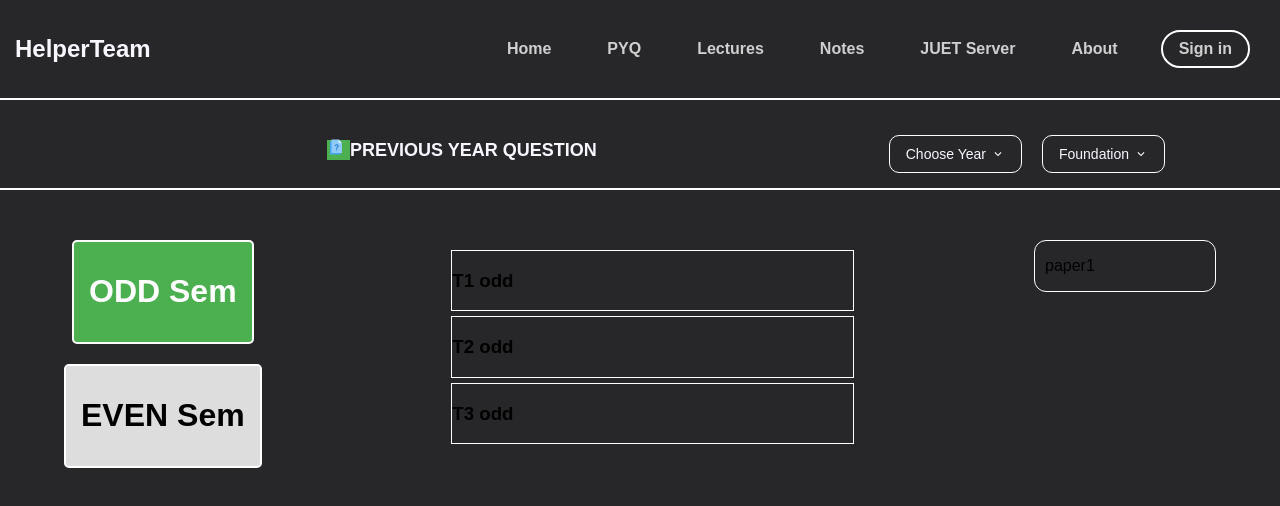
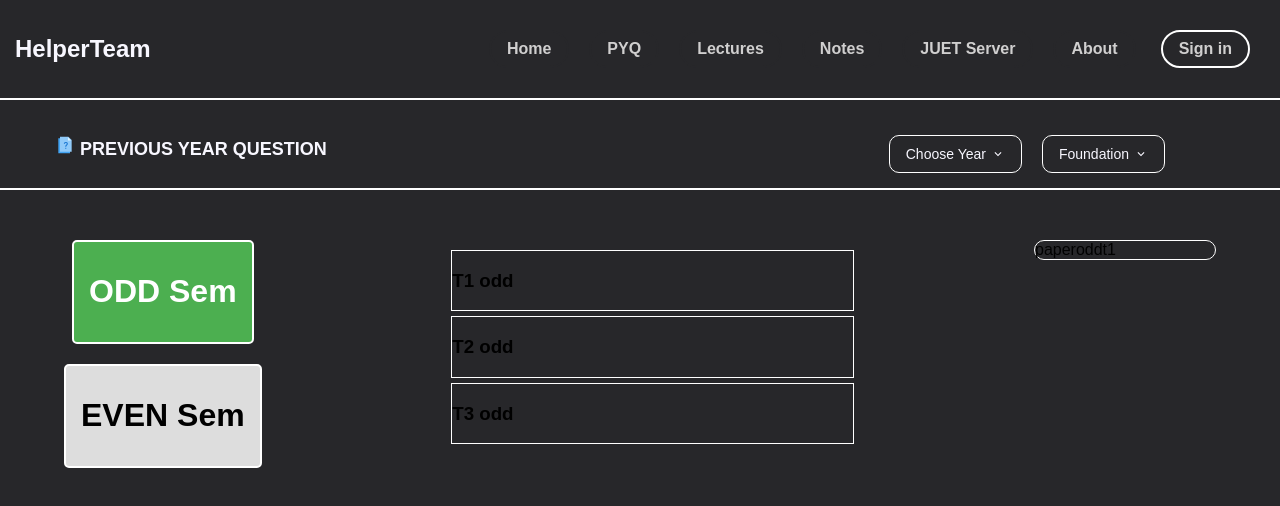
Before and after one commit to Indranil102/Helper_Team, a React (Create React App) app: page /pyq in a window 1280 px wide. Shown: the top 506 px of the page. Built offline with nearby package versions, Linux system fonts and the light colour scheme; the HTML template or start-up script is replaced by a standard one; a web font is replaced by a local one.

Commit message:
javascript added

```diff
--- a/src/Pages/notes/Notes.jsx
+++ b/src/Pages/notes/Notes.jsx
@@ -2,12 +2,9 @@ import React from 'react'
 import { MdOutlineKeyboardArrowDown } from "react-icons/md";
 import { CiStickyNote } from "react-icons/ci";
 import './Notes.css'
-
 import { RiArrowDropDownLine } from "react-icons/ri";
 import { LuCloudDownload } from "react-icons/lu";
 import { IoLinkOutline } from "react-icons/io5";
-
-
 
 const Notes = () => {
 
--- a/src/Pages/pyq/Papers.jsx
+++ b/src/Pages/pyq/Papers.jsx
@@ -1,17 +1,34 @@
-import React from 'react'
-import './Papers.css'
-const Papers = () => {
-  return (
-    <div>
-      <div className='paperbox'>
+import React from "react";
+import "./Papers.css";
 
-        <p className='paper-title'> paper1
+const Papers = ({ Sem, test }) => {
+  function getPapers() {
+    if (Sem === "odd") {
+      switch (test) {
+        case "t1":
+          return <div className="paperbox">paperoddt1</div>;
+        case "t2":
+          return <div className="paperbox">paperoddt2</div>;
+        case "t3":
+          return <div className="paperbox">paperoddt3</div>;
+        default:
+          return <div className="paperbox">No test selected</div>;
+      }
+    } else {
+      switch (test) {
+        case "t1":
+          return <div className="paperbox">paperevent1</div>;
+        case "t2":
+          return <div className="paperbox">paperevent2</div>;
+        case "t3":
+          return <div className="paperbox">paperevent3</div>;
+        default:
+          return <div className="paperbox">No test selected</div>;
+      }
+    }
+  }
 
+  return <div>{getPapers()}</div>;
+};
 
-        </p>
-      </div>
-    </div>
-  )
-}
-
-export default Papers
+export default Papers;
--- a/src/Pages/pyq/Pyq.css
+++ b/src/Pages/pyq/Pyq.css
@@ -7,13 +7,9 @@ body {
   overflow-x: hidden;
 }
 
-
-
 .second-part {
   display: flex;
   flex-wrap: wrap;
-  align-items: center;
-  justify-content: space-evenly;
   margin-top: 20px;
   color: #f8f7ff;
   font-size: 18px;
@@ -27,14 +23,12 @@ body {
   margin: 0;
   padding-bottom: 10px;
   flex-grow: 1;
-  text-align: center;
   margin-left: 40px;
   gap:8px;
 }
-.second-two span{
-  width: 100px;
-  height: auto;
-  background-color: #4CAF50;
+.second-two span svg{
+  width: 20px;
+  height: 20px;
 }
 
 
@@ -62,6 +56,9 @@ body {
 }
 .dropdown-button:hover{
   background-color: #8B008B;
+}
+.dropdown:hover .dropdown-content{
+  display: block;
 }
 
 .dropdown-content {
--- a/src/Pages/pyq/Pyq.jsx
+++ b/src/Pages/pyq/Pyq.jsx
@@ -10,26 +10,27 @@ import Papers from './Papers';
 const Pyq = () => {
 
   const [selectedSem, setSelectedSem] = useState('odd');
+  const [selectedtest, setSelectedtest]= useState('t1');
 
 
   function selectSem() {
     return (
       selectedSem === 'odd' ? (
         <>
-          <div className='test'><h3>T1 odd</h3>
+          <div className={`test ${selectedtest=== 't1' ? 'selected' : ''}`} onClick={() => setSelectedtest('t1')} ><h3>T1 odd</h3>
           </div>
-          <div className='test'><h3>T2 odd</h3>
+          <div className={`test ${selectedtest=== 't2' ? 'selected' : ''}`} onClick={() => setSelectedtest('t2')}><h3>T2 odd</h3>
           </div>
-          <div className='test'><h3>T3 odd</h3>
+          <div className={`test ${selectedtest=== 't3' ? 'selected' : ''}`} onClick={() => setSelectedtest('t3')}><h3>T3 odd</h3>
           </div>
 
 
         </>
       ) : (
         <>
-          <div className='test'><h3>T1 even</h3></div>
-          <div className='test'><h3>T2 even</h3></div>
-          <div className='test'><h3>T3 even</h3></div>
+          <div className={`test ${selectedtest=== 't1' ? 'selected' : ''}`} onClick={() => setSelectedtest('t1')}><h3>T1 even</h3></div>
+          <div className={`test ${selectedtest=== 't2' ? 'selected' : ''}`} onClick={() => setSelectedtest('t2')}><h3>T2 even</h3></div>
+          <div className={`test ${selectedtest=== 't3' ? 'selected' : ''}`} onClick={() => setSelectedtest('t3')}><h3>T3 even</h3></div>
         </>
       )
     );
@@ -83,7 +84,7 @@ const Pyq = () => {
   </div>
   <div className='selected-test'>
     <div className='select-paper'>
-    <Papers/>
+    <Papers Sem={selectedSem} test={selectedtest}/>
 
     </div>
   </div>
```
